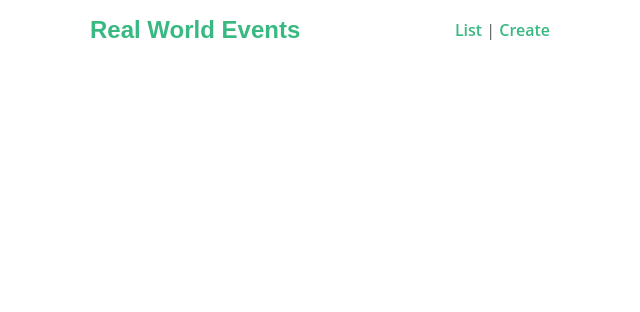
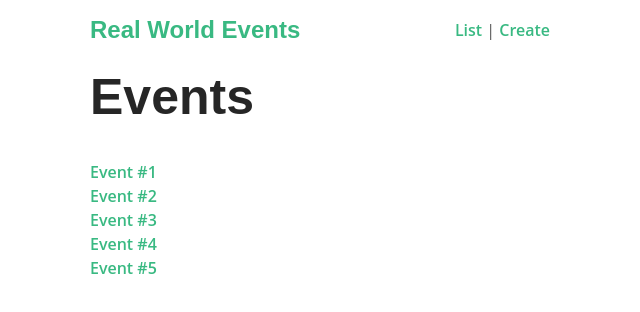
Before and after one commit to ricardocastanho/nuxt-hello-world, a Nuxt app: page /event in a window 1280 px wide. Shown: the top 312 px of the page, without its empty margins (320-960 px from the left). Built offline with nearby package versions, Linux system fonts and the light colour scheme.

Commit message:
✨ using dinamic routes

```diff
--- a/components/NavBar.vue
+++ b/components/NavBar.vue
@@ -2,7 +2,7 @@
   <div class="nav">
     <NuxtLink to="/" class="brand">Real World Events</NuxtLink>
     <nav>
-      <NuxtLink to="/">List</NuxtLink>&nbsp;|
+      <NuxtLink to="/event">List</NuxtLink>&nbsp;|
       <NuxtLink to="/create">Create</NuxtLink>
     </nav>
   </div>
--- /dev/null
+++ b/pages/event/_id.vue
@@ -0,0 +1,28 @@
+<template>
+  <div>
+    <h1>Event #{{ id }}</h1>
+  </div>
+</template>
+
+<script>
+export default {
+  name: 'EventShowPage',
+  head() {
+    return {
+      title: 'Event #' + this.id,
+      meta: [
+        {
+          hid: 'description',
+          name: 'description',
+          content: 'What you need to know about Event #' + this.id
+        }
+      ]
+    }
+  },
+  computed: {
+    id() {
+      return this.$route.params.id
+    }
+  }
+}
+</script>
--- /dev/null
+++ b/pages/event/index.vue
@@ -0,0 +1,29 @@
+<template>
+  <div>
+    <h1>Events</h1>
+
+    <div v-for="i in 5" :key="i">
+      <NuxtLink :to="`/event/${i}`">
+        Event #{{ i }}
+      </NuxtLink>
+    </div>
+  </div>
+</template>
+
+<script>
+export default {
+  name: 'EventListPage',
+  head() {
+    return {
+      title: 'Events',
+      meta: [
+        {
+          hid: 'description',
+          name: 'description',
+          content: 'What you need to know about Events'
+        }
+      ]
+    }
+  }
+}
+</script>
```
